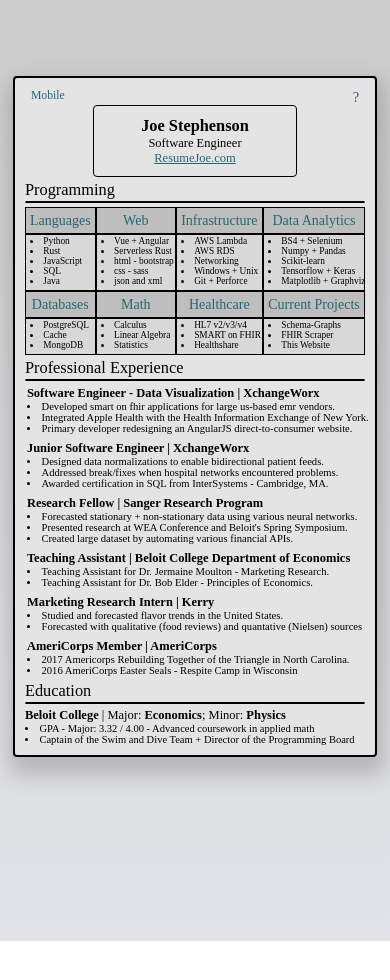
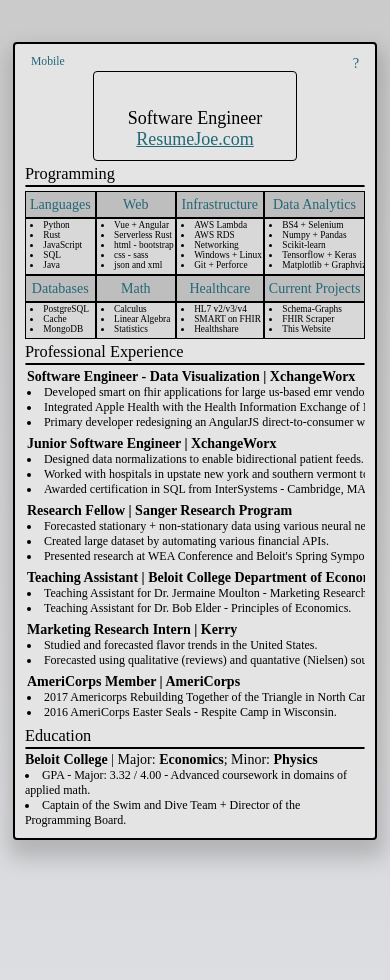
Before and after one commit to aoibht/aoibht.github.io, a plain HTML site: page index.html in a window 390 px wide. Before the commit the page ends 941 px from the top, so only its background shows below. Drawn offline with Linux system fonts and the light colour scheme.

Commit message:
resizing font

```diff
--- a/index.html
+++ b/index.html
@@ -24,7 +24,7 @@
         <div id = "intro-container">
             <div class = "intro-element"></div>
             <div class = "intro-element-main">
-                <b class = "main-name">Joe Stephenson</b><br>
+                <b class = "main-name"></b><br>
                 Software Engineer <br>
                 <a href = "https://resumejoe.com/">ResumeJoe.com</a><br>
             </div>
@@ -77,7 +77,7 @@
                 <li class = "mobile-list-item">AWS Lambda</li>
                 <li class = "mobile-list-item">AWS RDS</li>
                 <li class = "mobile-list-item">Networking</li>
-                <li class = "mobile-list-item">Windows + Unix</li>
+                <li class = "mobile-list-item">Windows + Linux</li>
                 <li class = "mobile-list-item">Git + Perforce</li>
 
             </div>
@@ -165,7 +165,7 @@
                 <li class = "job-description-desktop" >Awarded professional certifications in SQL and ObjectScript from InterSystems in Cambridge, MA.</li>
 
                 <li class = "job-description-mobile">Designed data normalizations to enable bidirectional patient feeds.</li>
-                <li class = "job-description-mobile">Addressed break/fixes when hospital networks encountered problems.</li>
+                <li class = "job-description-mobile">Worked with hospitals in upstate new york and southern vermont to integ </li>
                 <li class = "job-description-mobile">Awarded certification in SQL from InterSystems - Cambridge, MA.</li>
             </div>
             <div class = "professional-element">
@@ -176,8 +176,8 @@
                 <li class = "job-description-desktop">Presented research findings at the 2018 Wisconsin Economic Association's Conference.</li>
 
                 <li class = "job-description-mobile">Forecasted stationary + non-stationary data using various neural networks.</li>
+                <li class = "job-description-mobile">Created large dataset by automating various financial APIs.</li>
                 <li class = "job-description-mobile">Presented research at WEA Conference and Beloit's Spring Symposium. </li>
-                <li class = "job-description-mobile">Created large dataset by automating various financial APIs.</li>
             </div>
             <div class = "professional-element">
                 <b class = "job-title">Teaching Assistant | Beloit College Department of Economics</b> <div class = "job-when">- Beloit, Wi - August 2017 to December 2018</div>
@@ -195,15 +195,15 @@
                 <li class = "job-description-desktop">Examined the influence of international flavor preferences on domestic consumer preferences.</li>
 
                 <li class = "job-description-mobile">Studied and forecasted flavor trends in the United States.</li>
-                <li class = "job-description-mobile">Forecasted with qualitative (food reviews) and quantative (Nielsen) sources </li>
+                <li class = "job-description-mobile">Forecasted using qualitative (reviews) and quantative (Nielsen) sources.</li>
             </div>
             <div class = "professional-element">
                 <b class = "job-title">AmeriCorps Member | AmeriCorps</b> <div class = "job-when"> - Summer 2016 and Summer 2017 </div>
                 <li class = "job-description-desktop">2017 Americorps summer service as a construction worker - Rebuilding Together in North Carolina.</li>
-                <li class = "job-description-desktop">2016 AmeriCorps summer service as a camp counselor to people with disabilities - Easter Seals in Wisconsin</li>
+                <li class = "job-description-desktop">2016 AmeriCorps summer service as a camp counselor to people with disabilities - Easter Seals in Wisconsin.</li>
 
                 <li class = "job-description-mobile">2017 Americorps Rebuilding Together of the Triangle in North Carolina.</li>
-                <li class = "job-description-mobile">2016 AmeriCorps Easter Seals - Respite Camp in Wisconsin</li>
+                <li class = "job-description-mobile">2016 AmeriCorps Easter Seals - Respite Camp in Wisconsin.</li>
             </div>
         </div>
 
@@ -215,8 +215,8 @@
                 <li class = "desktop-education-description"> GPA - Major: 3.32 / 4.00 - Advanced coursework in mathematics, physics, computer science, and economics.</li>
                 <li class = "desktop-education-description"> Captain of Beloit College Swim and Dive - Three Years | Director of Beloit College Programming Board - One Year.</li>
 
-                <li class = "mobile-education-description"> GPA - Major: 3.32 / 4.00 - Advanced coursework in applied math</li>
-                <li class = "mobile-education-description"> Captain of the Swim and Dive Team + Director of the Programming Board</li>
+                <li class = "mobile-education-description"> GPA - Major: 3.32 / 4.00 - Advanced coursework in domains of applied math.</li>
+                <li class = "mobile-education-description"> Captain of the Swim and Dive Team + Director of the Programming Board.</li>
             </div>
         </div>
     </div>
--- a/resources/joe_stephenson_resume.css
+++ b/resources/joe_stephenson_resume.css
@@ -15,6 +15,7 @@ li a:hover{
     background-image: linear-gradient( rgb(203, 203, 203), rgb(226, 227, 232));
     margin-top: 2em;
     width: 98%;
+    height: 120%;
 }
 
 .body{
@@ -67,7 +68,7 @@ li a:hover{
     background-color: none;
     text-align: center;
     white-space: nowrap;
-    overflow: hidden;
+    overflow: scroll;
     font-size: 1vw;
 }
 .professional-list{
@@ -190,6 +191,7 @@ PROFESSIONAL
     margin-top: 1%;
     margin-bottom: 0px;
     margin-top: 0px;
+    overflow: scroll;
 
 }
 .job-title {
@@ -267,12 +269,12 @@ Styling for the programming and mathematics coureses
     white-space: nowrap;
     overflow: hidden;
 }
-@media only screen and (max-width: 600px) {
+@media only screen and (max-width: 700px) {
     .page{
         background-color: #ffffff;
         background-image: linear-gradient(rgb(203, 203, 203), rgb(226, 227, 232));
         margin: auto;
-        padding: 9vh 0 20vh 0;
+        padding: 5vh 0 50vh 0;
     }
     .body{
         border: 2px solid #000000;
@@ -292,10 +294,10 @@ Styling for the programming and mathematics coureses
 
     /*Header*/
     .main-name{
-        font-size: 4.2vw
+        font-size: 22px
     }
     .intro-element-main{
-        font-size: 3.2vw;
+        font-size: 18px
     }
     .mobile-indicator{
         display: block;
@@ -326,21 +328,18 @@ Styling for the programming and mathematics coureses
         font-size: 2.4vw;
     }
 
-
-
-
     /*Profession*/
     .professional-element{
         white-space: nowrap;
     }
     .job-title {
-        font-size: 3.2vw;
+        font-size: 14px;
     }
     .job-when{
         display: none;
     }
     .job-description-mobile{
-        font-size: 2.72vw;
+        font-size: 12px;
         display: list-item;
     }
     .job-description-desktop{
@@ -350,11 +349,11 @@ Styling for the programming and mathematics coureses
     /*Education*/
     .education-element{
         margin-top: 1%;
-        font-size: 3.2vw;
+        font-size: 14px;
     }
     .mobile-education-description{
         display: list-item;
-        font-size: 2.7vw;
+        font-size: 12px
     }
     .desktop-education-description{
         display: none;
```
Also changed, not shown: 2 other files.
